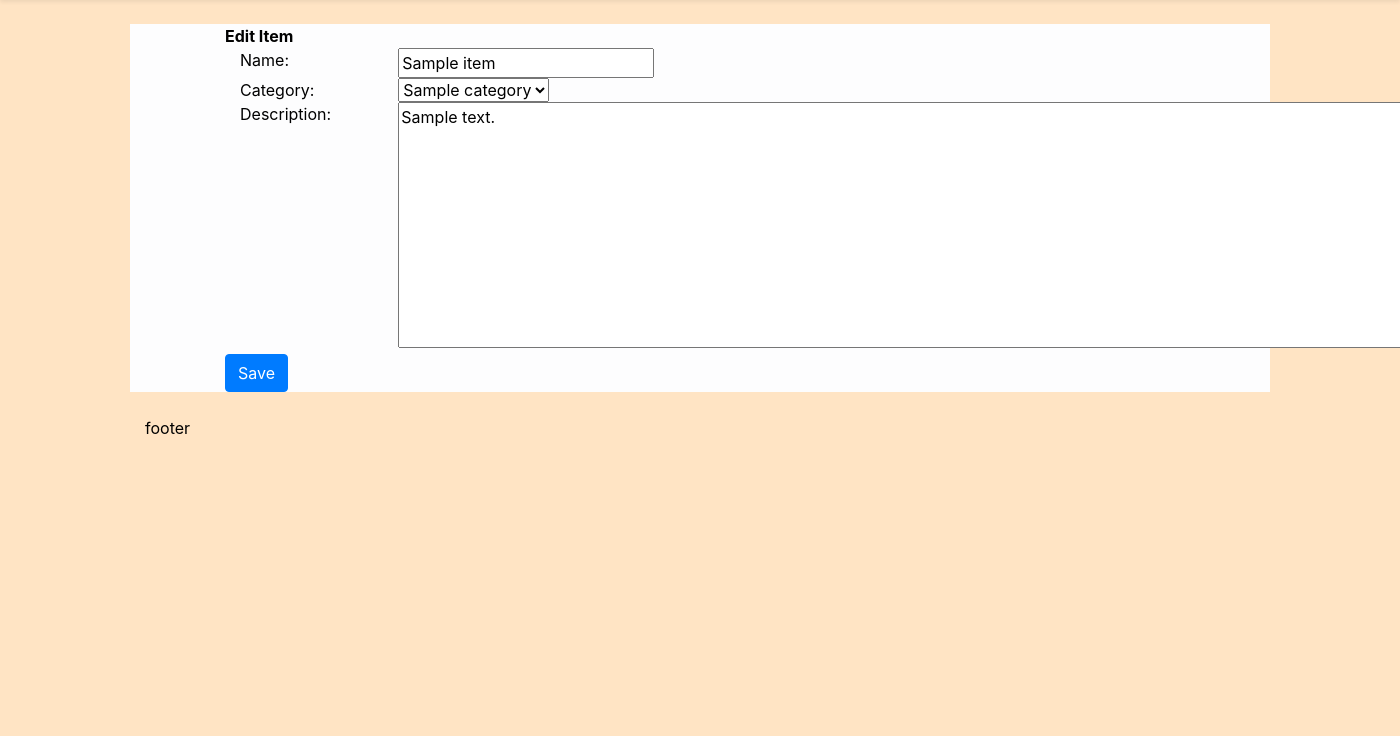
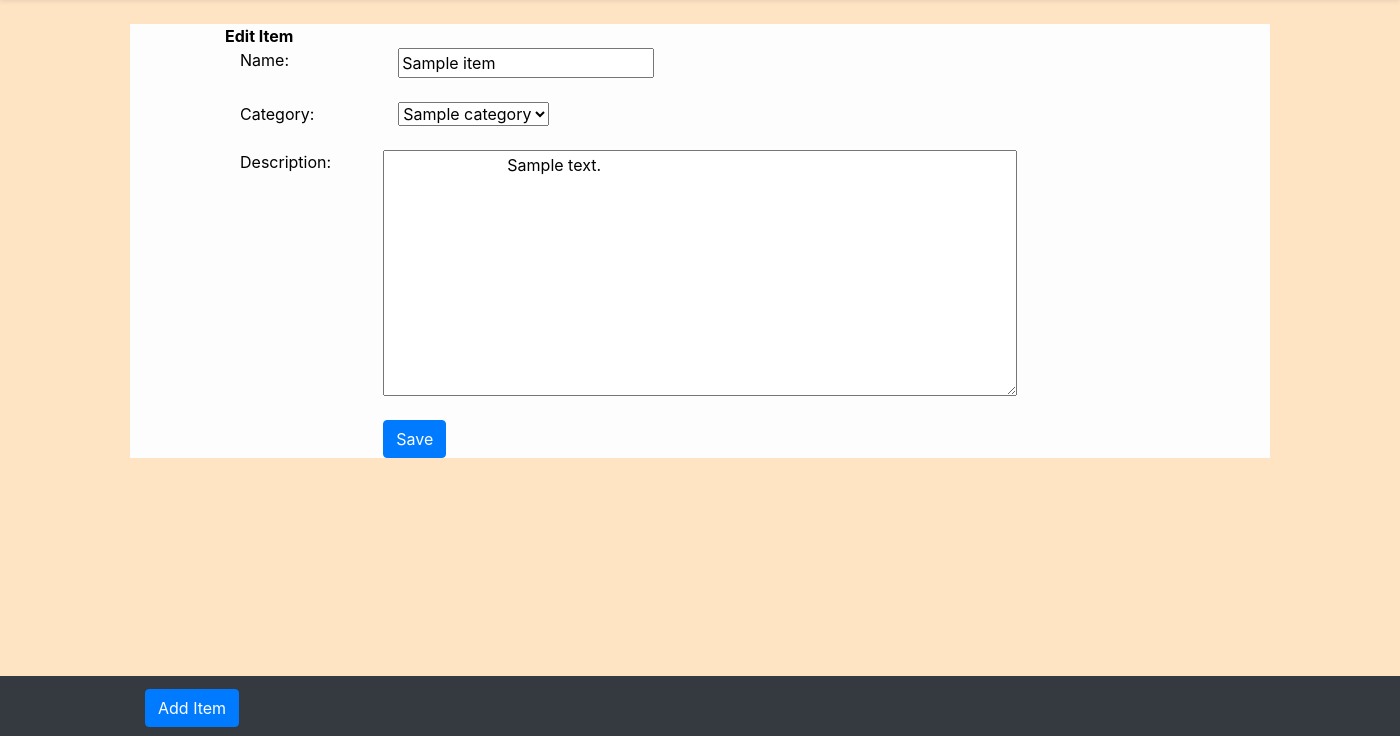
Before and after one commit to jcarter62/udacity-fs-p5, a Flask app: page /edit/1 in a window 1400 px wide; the page is wider, and only the part inside the window is pictured. Shown: the part 64-800 px from the top of that part. Run offline with Flask 2, Linux system fonts and the light colour scheme; tables that the repository leaves empty hold one stand-in row (values such as "Sample post"); some libraries are stand-ins or nearby versions.

Commit message:
Worked on adding item record.

```diff
--- a/vagrant/catalog/app.py
+++ b/vagrant/catalog/app.py
@@ -31,7 +31,11 @@ def main_itemid(itemid):
 
 @app.route('/edit/<itemid>', methods=['GET'])
 def main_edit_itemid(itemid):
-    return edit_item_content(request, itemid=itemid )
+    return item_edit_content(request, itemid=itemid)
+
+@app.route('/delete/<itemid>', methods=['GET'])
+def main_delete_itemid(itemid):
+    return item_delete_content(request, itemid=itemid)
 
 @app.route('/save', methods=['POST'])
 def item_save():
@@ -53,6 +57,54 @@ def item_save():
 
     new_url = '/item/' + str(this_id)
     return redirect(new_url)
+
+@app.route('/delete', methods=['POST'])
+def item_delete():
+    #
+    # find record based on form data.
+    #
+    this_id = request.form['item_id']
+
+    for record in session.query(Item).filter_by(id=this_id).all():
+        session.delete(record)
+    session.commit()
+    session.close()
+
+    new_url = '/'
+    return redirect(new_url)
+
+
+@app.route('/add', methods=['POST','GET'])
+def item_add():
+    if request.method == 'POST':
+        this_name = escape(request.form['item_name'])
+        # this_id = request.form['item_id']
+        this_desc = escape(request.form['item_text'])
+        this_cat = request.form['item_cat']
+
+        record = Item(categoryid=this_cat, description=this_desc, name=this_name)
+        session.add(record)
+        session.commit()
+        print record.id
+        session.close()
+
+        new_url = '/'
+        return redirect(new_url)
+    elif request.method == 'GET':
+        cat_list = api_categories()
+
+        data = {
+            'title': 'Add Item',
+            'categories': cat_list.json,
+            'item': {
+                'name': '',
+                'categoryid': 0,
+                'description': ''
+            }
+        }
+
+        return render_template("item_add.html", data=data)
+
 
 def homepage_content(request, catid='', itemid=0, edit_item=0):
     def is_not_empty(any_structure):
@@ -81,7 +133,7 @@ def homepage_content(request, catid='', itemid=0, edit_item=0):
 
     return render_template("main.html", result=data)
 
-def edit_item_content(request, itemid=0):
+def item_edit_content(request, itemid=0):
     data = request.form
     data.title = 'Edit Item'
     cat_list = api_categories()
@@ -89,7 +141,18 @@ def edit_item_content(request, itemid=0):
     data.categories = cat_list.json
     data.item = item_detail.json
 
-    return render_template("edit_item.html", data=data)
+    return render_template("item_edit.html", data=data)
+
+def item_delete_content(request, itemid=0):
+    data = request.form
+    data.title = 'Delete Item'
+    cat_list = api_categories()
+    item_detail = api_one_item(itemid)
+    data.categories = cat_list.json
+    data.item = item_detail.json
+
+    return render_template("item_delete.html", data=data)
+
 
 
 @app.route('/api/v1/categories')
--- a/vagrant/catalog/static/css/main.css
+++ b/vagrant/catalog/static/css/main.css
@@ -2,3 +2,14 @@ body {
     background-color: bisque ;
     color: black;
 }
+
+.footer {
+    position: fixed;
+    bottom: 0;
+    width: 100%;
+    /* Set the fixed height of the footer here */
+    height: 60px;
+    line-height: 60px; /* Vertically center the text there */
+    background-color: #343a40;
+    color: white;
+}
--- a/vagrant/catalog/templates/footer.html
+++ b/vagrant/catalog/templates/footer.html
@@ -1,2 +1,8 @@
-<div>&nbsp;</div>
-<div class="container">footer</div>
+</main>
+<footer class="footer ">
+  <div class="container">
+      <span>
+          <a class="btn btn-primary" href="/add" role="button">Add Item</a>
+      </span>
+  </div>
+</footer>
--- a/vagrant/catalog/templates/edit_item.html
+++ b/vagrant/catalog/templates/item_add.html
@@ -13,16 +13,16 @@
         <div class="col-1"></div>
         <div class="col-10">
 
-            <div class="row"><strong>Edit Item</strong></div>
+            <div class="row"><strong>{{ data.title }}</strong></div>
             <form action="/save" method="post">
                 <div class="row">
                     <div class="col-2">Name:</div>
-                    <div class="col-10"><input type="text" name="item_name" value="{{ data.item.name }}"/></div>
+                    <div class="col-8"><input type="text" name="item_name" value="{{ data.item.name }}"/></div>
                 </div>
-
+                <br>
                 <div class="row">
                     <div class="col-2">Category:</div>
-                    <div class="col-10">
+                    <div class="col-8">
                     <select name="item_cat" >
                         {% for cat in data.categories %}
                             {% if cat.id == data.item.categoryid %}
@@ -35,22 +35,19 @@
                     </select>
                     </div>
                 </div>
-
-
+                <br>
                 <div class="row">
                     <div class="col-2">Description:</div>
-                    <div class="col-10">
-                        <textarea name="item_text" rows="10" cols="100%">{{ data.item.description }}</textarea>
-                    </div>
+                    <textarea class="col-8" name="item_text" rows="10" cols="60%">
+                        {{ data.item.description }}
+                    </textarea>
                 </div>
-
-
-                <input type="hidden" name="item_id" value="{{ data.item.id }}"/>
-
+                <br>
                 <div class="row">
+                    <div class="col-2"></div>
                     <button class="btn btn-primary" role="button" type="submit">Save</button>
                 </div>
-
+                <input type="hidden" name="item_id" value="{{ data.item.id }}"/>
             </form>
         </div>
         <div class="col-1"></div>
--- /dev/null
+++ b/vagrant/catalog/templates/item_edit.html
@@ -0,0 +1,58 @@
+<!DOCTYPE html>
+<html>
+<head>
+    <title>{{ data.title }}</title>
+    {% include 'includes.html' %}
+    <link rel="stylesheet" type="text/css" href="{{ url_for('static', filename='css/main.css') }}">
+</head>
+<body>
+{% include 'top.html' %}
+<div>&nbsp;</div>
+<div class="container">
+    <div class="row table-light">
+        <div class="col-1"></div>
+        <div class="col-10">
+
+            <div class="row"><strong>Edit Item</strong></div>
+            <form action="/save" method="post">
+                <div class="row">
+                    <div class="col-2">Name:</div>
+                    <div class="col-8"><input type="text" name="item_name" value="{{ data.item.name }}"/></div>
+                </div>
+                <br>
+                <div class="row">
+                    <div class="col-2">Category:</div>
+                    <div class="col-8">
+                    <select name="item_cat" >
+                        {% for cat in data.categories %}
+                            {% if cat.id == data.item.categoryid %}
+                                <option value="{{ cat.id }}" selected>{{ cat.name }}</option>
+                            {% else %}
+                                <option value="{{ cat.id }}">{{ cat.name }}</option>
+                            {% endif %}
+                        {% endfor %}
+
+                    </select>
+                    </div>
+                </div>
+                <br>
+                <div class="row">
+                    <div class="col-2">Description:</div>
+                    <textarea class="col-8" name="item_text" rows="10" cols="60%">
+                        {{ data.item.description }}
+                    </textarea>
+                </div>
+                <br>
+                <div class="row">
+                    <div class="col-2"></div>
+                    <button class="btn btn-primary" role="button" type="submit">Save</button>
+                </div>
+                <input type="hidden" name="item_id" value="{{ data.item.id }}"/>
+            </form>
+        </div>
+        <div class="col-1"></div>
+    </div>
+</div>
+{% include 'footer.html' %}
+</body>
+</html>
--- a/vagrant/catalog/templates/main.html
+++ b/vagrant/catalog/templates/main.html
@@ -45,6 +45,8 @@
                     <div class="row p-1 font-weight-normal themed-grid-col">{{ result.item.description }}</div>
                     <div class="row p-1">
                         <a class="btn btn-primary" href="/edit/{{ result.item.id }}" role="button">Edit</a>
+                        &nbsp;&nbsp;
+                        <a class="btn btn-danger" href="/delete/{{ result.item.id }}" role="button">Delete</a>
                     </div>
                 {% endif %}
             {% else %}
--- a/vagrant/catalog/templates/top.html
+++ b/vagrant/catalog/templates/top.html
@@ -8,3 +8,4 @@
         </ul>
     </div>
 </div>
+<main role="main" class="flex-shrink-0">
```
Also changed, not shown: vagrant/catalog/templates/item_delete.html (added, +61 -0 lines).
